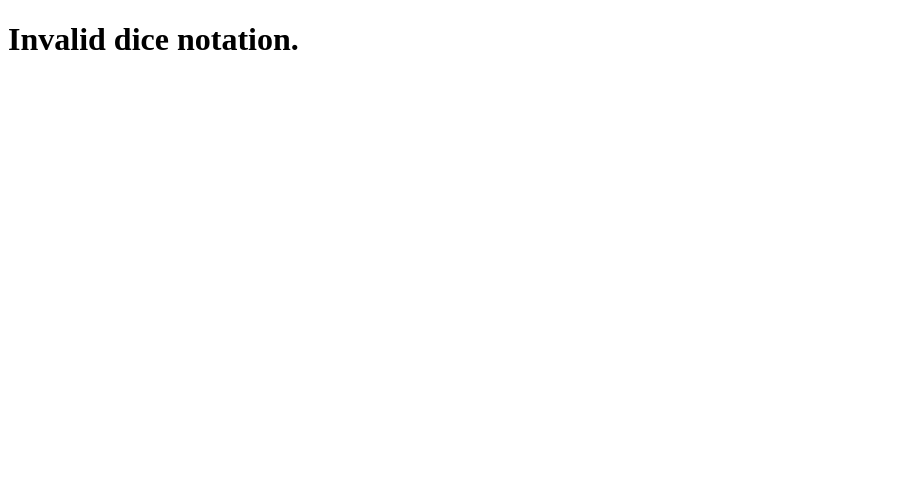
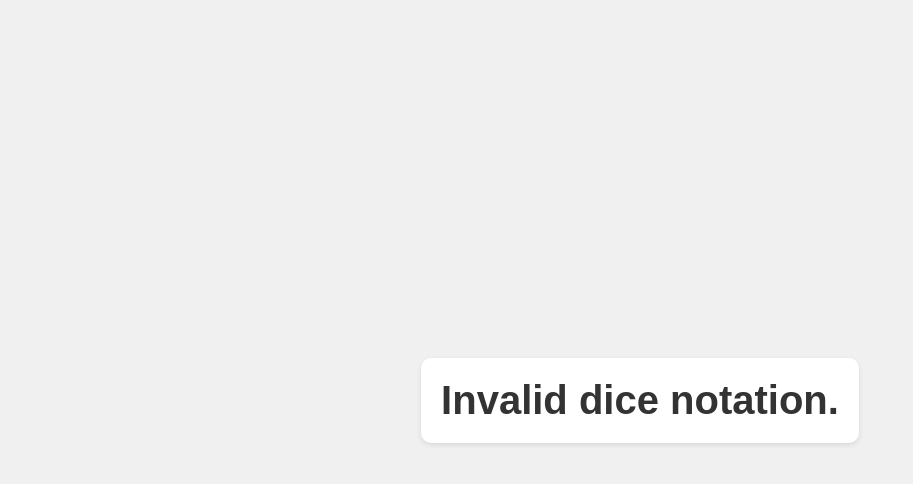
Before and after one commit to ShinraMage/dice_roll, a plain HTML site: page 404.html in a window 1280 px wide. Shown: the whole page, without its empty margins (0-913 px from the left). Drawn offline with Linux system fonts and the light colour scheme.

Commit message:
Update 404.html

```diff
--- a/404.html
+++ b/404.html
@@ -3,23 +3,47 @@
 <head>
     <meta charset="UTF-8">
     <meta name="viewport" content="width=device-width, initial-scale=1.0">
-    <title>Dice Roller</title> <!-- Temporary title, will be updated -->
+    <title>Dice Roller</title>
+
+    <!-- Open Graph Meta Tags for Discord and Telegram previews -->
+    <meta property="og:title" content="Dice Roll Result" id="og-title">
+    <meta property="og:description" content="Click to see the dice roll result!" id="og-description">
+    <meta property="og:type" content="website">
+    <meta property="og:site_name" content="Dice Roller">
+
+    <style>
+        body {
+            font-family: Arial, sans-serif;
+            display: flex;
+            flex-direction: column;
+            align-items: center;
+            justify-content: center;
+            min-height: 100vh;
+            margin: 0;
+            background-color: #f0f0f0;
+        }
+        h1 {
+            font-size: 2.5em;
+            color: #333;
+            text-align: center;
+            padding: 20px;
+            background-color: white;
+            border-radius: 10px;
+            box-shadow: 0 2px 5px rgba(0,0,0,0.1);
+        }
+    </style>
 </head>
 <body>
-    <h1 id="header">Dice Roller</h1> <!-- Will be updated with the result -->
-
+    <h1 id="header">Dice Roller</h1>
     <script>
         // Function to parse dice notation (e.g., "3d6+5")
         function parseDiceNotation(notation) {
             const diceRegex = /(\d*)d(\d+)([+-]\d+)?/;
             const match = notation.match(diceRegex);
-
             if (!match) return null;
-
             const numDice = parseInt(match[1]) || 1; // Default to 1 if blank
             const diceSides = parseInt(match[2]);
             const modifier = parseInt(match[3]) || 0;
-
             return { numDice, diceSides, modifier };
         }
 
@@ -41,20 +65,28 @@
 
             // Parse the dice notation
             const diceData = parseDiceNotation(notation);
-
             if (diceData) {
                 // Roll the dice and get the result
                 const { sum, rolls, modifier } = rollDice(diceData);
                 const resultText = `${sum} = [${rolls.join(", ")}]${modifier ? (modifier > 0 ? "+" : "") + modifier : ""}`;
+                const notationText = `${diceData.numDice}d${diceData.diceSides}${modifier ? (modifier > 0 ? "+" : "") + modifier : ""}`;
 
                 // Update the title and header with the result
-                document.title = resultText;
+                document.title = `Dice Roll: ${resultText}`;
                 document.getElementById("header").textContent = resultText;
+
+                // Update Open Graph meta tags
+                document.getElementById("og-title").content = `Dice Roll: ${resultText}`;
+                document.getElementById("og-description").content = `Rolling ${notationText} resulted in ${resultText}`;
             } else {
                 // If notation is invalid, show an error message
                 const errorText = "Invalid dice notation.";
                 document.title = errorText;
                 document.getElementById("header").textContent = errorText;
+
+                // Update Open Graph meta tags for error case
+                document.getElementById("og-title").content = "Invalid Dice Roll";
+                document.getElementById("og-description").content = "The dice notation provided was invalid.";
             }
         })();
     </script>
```
